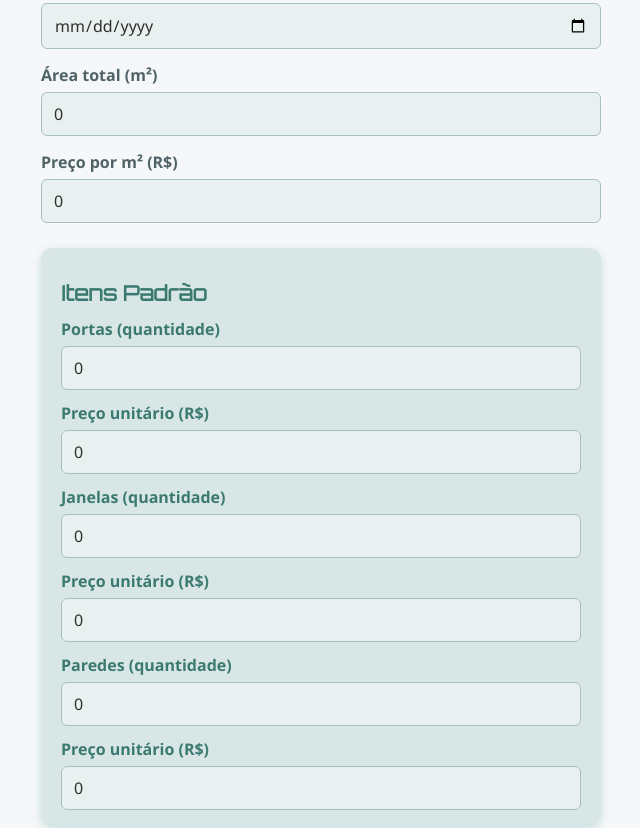
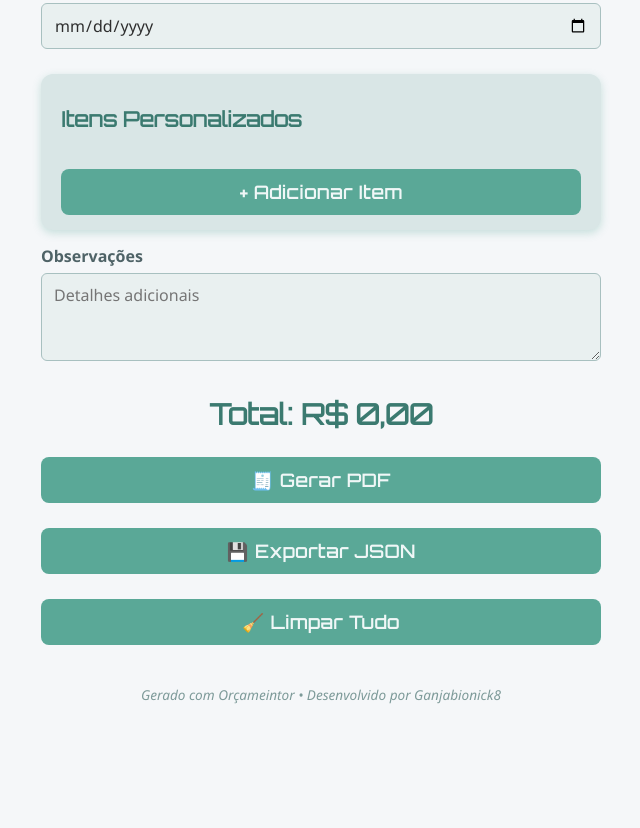
Before and after one commit to Ganjabionick8/orssameintor, a plain HTML site: page index.html in a window 1280 px wide. Shown: the part 322-1150 px from the top of the page, without its empty margins (319-959 px from the left). After the commit the page ends 1046 px from the top, so only its background shows below. Drawn offline with nearby package versions, Linux system fonts and the light colour scheme.

Commit message:
Update index.html

```diff
--- a/index.html
+++ b/index.html
@@ -166,8 +166,6 @@
 
   <header>
     <nav class="breadcrumb" aria-label="Você está aqui:">
-      <span>Home</span>
-      <span>Orçamentos</span>
       <span>Orçameintor</span>
     </nav>
     <h1>🦾 Orçameintor</h1>
@@ -181,30 +179,6 @@
 
   <label for="data">Data</label>
   <input type="date" id="data" />
-
-  <label for="area">Área total (m²)</label>
-  <input type="number" id="area" value="0" min="0" step="0.01" />
-
-  <label for="preco_m2">Preço por m² (R$)</label>
-  <input type="number" id="preco_m2" value="0" min="0" step="0.01" />
-
-  <div class="item-group">
-    <h2>Itens Padrão</h2>
-    <label for="qtd_portas">Portas (quantidade)</label>
-    <input type="number" id="qtd_portas" value="0" min="0" step="1" />
-    <label for="preco_porta">Preço unitário (R$)</label>
-    <input type="number" id="preco_porta" value="0" min="0" step="0.01" />
-
-    <label for="qtd_janelas">Janelas (quantidade)</label>
-    <input type="number" id="qtd_janelas" value="0" min="0" step="1" />
-    <label for="preco_janela">Preço unitário (R$)</label>
-    <input type="number" id="preco_janela" value="0" min="0" step="0.01" />
-
-    <label for="qtd_paredes">Paredes (quantidade)</label>
-    <input type="number" id="qtd_paredes" value="0" min="0" step="1" />
-    <label for="preco_parede">Preço unitário (R$)</label>
-    <input type="number" id="preco_parede" value="0" min="0" step="0.01" />
-  </div>
 
   <div class="item-group">
     <h2>Itens Personalizados</h2>
```
